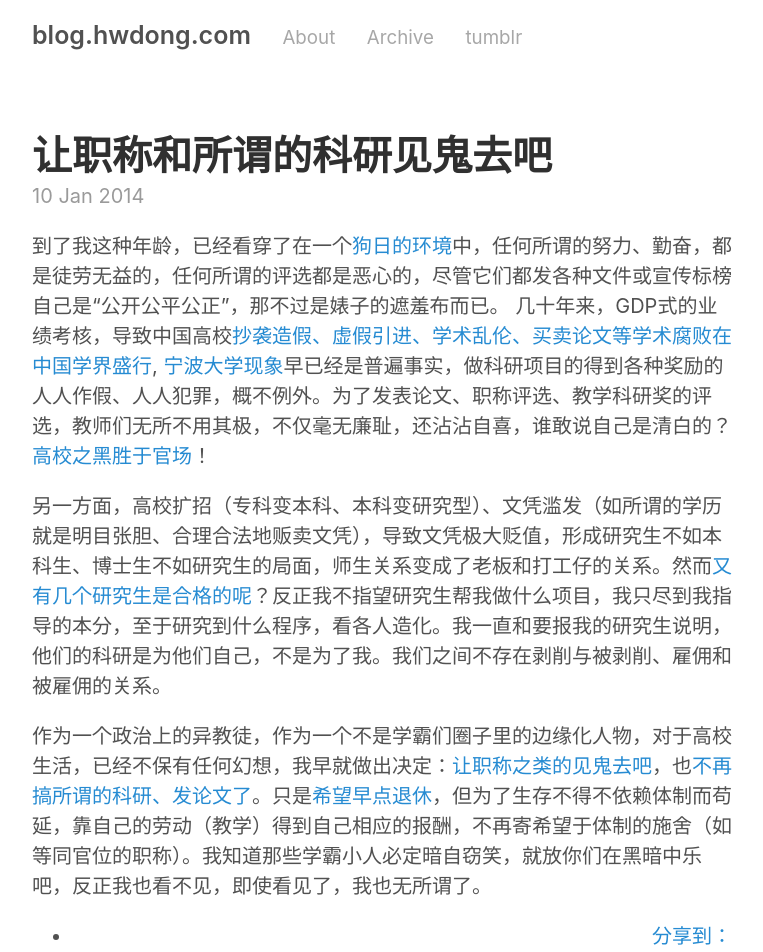
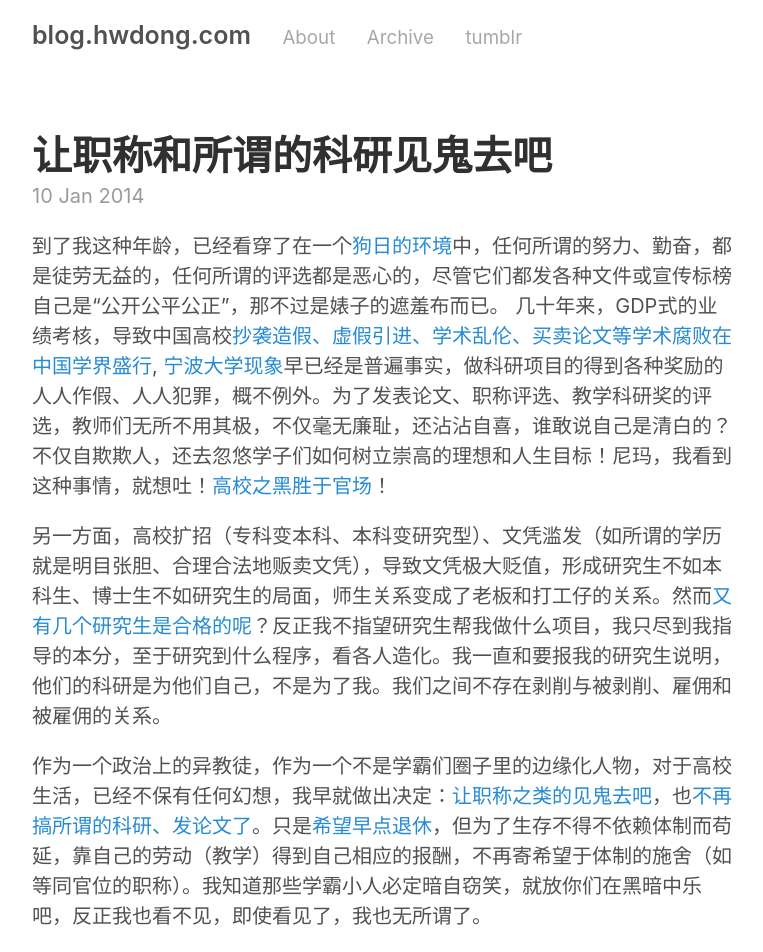
Before and after one commit to hwdong/hwdong-old.github.io, a Jekyll site: the page built from _posts/2014-01-10-不再参与任何科研项目，等待退休.md, in a window 1280 px wide. Shown: the top 952 px of the page, without its empty margins (258-1021 px from the left). Built offline with Jekyll 4.4.1, drawn with Linux system fonts in a browser that asks for light colours; comment, search, counter and statistics services are not loaded.

Commit message:
no research

```diff
--- a/_posts/2014-01-10-不再参与任何科研项目，等待退休.md
+++ b/_posts/2014-01-10-不再参与任何科研项目，等待退休.md
@@ -6,7 +6,7 @@
 
 到了我这种年龄，已经看穿了在一个[狗日的环境](http://hongweidong.tumblr.com/post/135088392991/%E8%BD%AC%E5%88%AB%E4%BA%86%E7%8B%97%E6%97%A5%E7%9A%84%E7%A7%91%E7%A0%94)中，任何所谓的努力、勤奋，都是徒劳无益的，任何所谓的评选都是恶心的，尽管它们都发各种文件或宣传标榜自己是“公开公平公正”，那不过是婊子的遮羞布而已。
 <!--more-->
-几十年来，GDP式的业绩考核，导致中国高校[抄袭造假、虚假引进、学术乱伦、买卖论文等学术腐败在中国学界盛行](http://hongweidong.tumblr.com/post/130716725416/%E4%BA%9A%E6%B4%B2%E5%91%A8%E5%88%8A%E4%B8%AD%E5%9B%BD%E5%AD%A6%E6%9C%AF%E8%85%90%E8%B4%A5%E5%B0%86%E5%8A%A8%E6%91%87%E5%9B%BD%E6%9C%AC), [宁波大学现象](http://hongweidong.tumblr.com/post/124407587451/%E5%9B%BD%E5%86%85%E9%AB%98%E6%A0%A1%E9%83%BD%E5%A6%82%E6%AD%A4%E5%AE%81%E6%B3%A2%E5%A4%A7%E5%AD%A6%E7%8E%B0%E8%B1%A1)早已经是普遍事实，做科研项目的得到各种奖励的人人作假、人人犯罪，概不例外。为了发表论文、职称评选、教学科研奖的评选，教师们无所不用其极，不仅毫无廉耻，还沾沾自喜，谁敢说自己是清白的？ [高校之黑胜于官场](http://xcguan.net/2016/02/%E8%BE%9B%E5%85%81%E6%98%9F-%E4%B8%AD%E5%9B%BD%E9%AB%98%E6%A0%A1%E7%94%9F%E6%80%81%E4%B9%8B%E6%80%AA%E7%8E%B0%E7%8A%B6/)！
+几十年来，GDP式的业绩考核，导致中国高校[抄袭造假、虚假引进、学术乱伦、买卖论文等学术腐败在中国学界盛行](http://hongweidong.tumblr.com/post/130716725416/%E4%BA%9A%E6%B4%B2%E5%91%A8%E5%88%8A%E4%B8%AD%E5%9B%BD%E5%AD%A6%E6%9C%AF%E8%85%90%E8%B4%A5%E5%B0%86%E5%8A%A8%E6%91%87%E5%9B%BD%E6%9C%AC), [宁波大学现象](http://hongweidong.tumblr.com/post/124407587451/%E5%9B%BD%E5%86%85%E9%AB%98%E6%A0%A1%E9%83%BD%E5%A6%82%E6%AD%A4%E5%AE%81%E6%B3%A2%E5%A4%A7%E5%AD%A6%E7%8E%B0%E8%B1%A1)早已经是普遍事实，做科研项目的得到各种奖励的人人作假、人人犯罪，概不例外。为了发表论文、职称评选、教学科研奖的评选，教师们无所不用其极，不仅毫无廉耻，还沾沾自喜，谁敢说自己是清白的？ 不仅自欺欺人，还去忽悠学子们如何树立崇高的理想和人生目标！尼玛，我看到这种事情，就想吐！[高校之黑胜于官场](http://xcguan.net/2016/02/%E8%BE%9B%E5%85%81%E6%98%9F-%E4%B8%AD%E5%9B%BD%E9%AB%98%E6%A0%A1%E7%94%9F%E6%80%81%E4%B9%8B%E6%80%AA%E7%8E%B0%E7%8A%B6/)！
 
 另一方面，高校扩招（专科变本科、本科变研究型）、文凭滥发（如所谓的学历就是明目张胆、合理合法地贩卖文凭），导致文凭极大贬值，形成研究生不如本科生、博士生不如研究生的局面，师生关系变成了老板和打工仔的关系。然而[又有几个研究生是合格的呢](http://hongweidong.tumblr.com/post/114275359696/%E8%AF%BB%E7%A0%94%E7%9C%9F%E7%9A%84%E5%80%BC%E5%BE%97%E5%90%97)？反正我不指望研究生帮我做什么项目，我只尽到我指导的本分，至于研究到什么程序，看各人造化。我一直和要报我的研究生说明，他们的科研是为他们自己，不是为了我。我们之间不存在剥削与被剥削、雇佣和被雇佣的关系。
 
```
